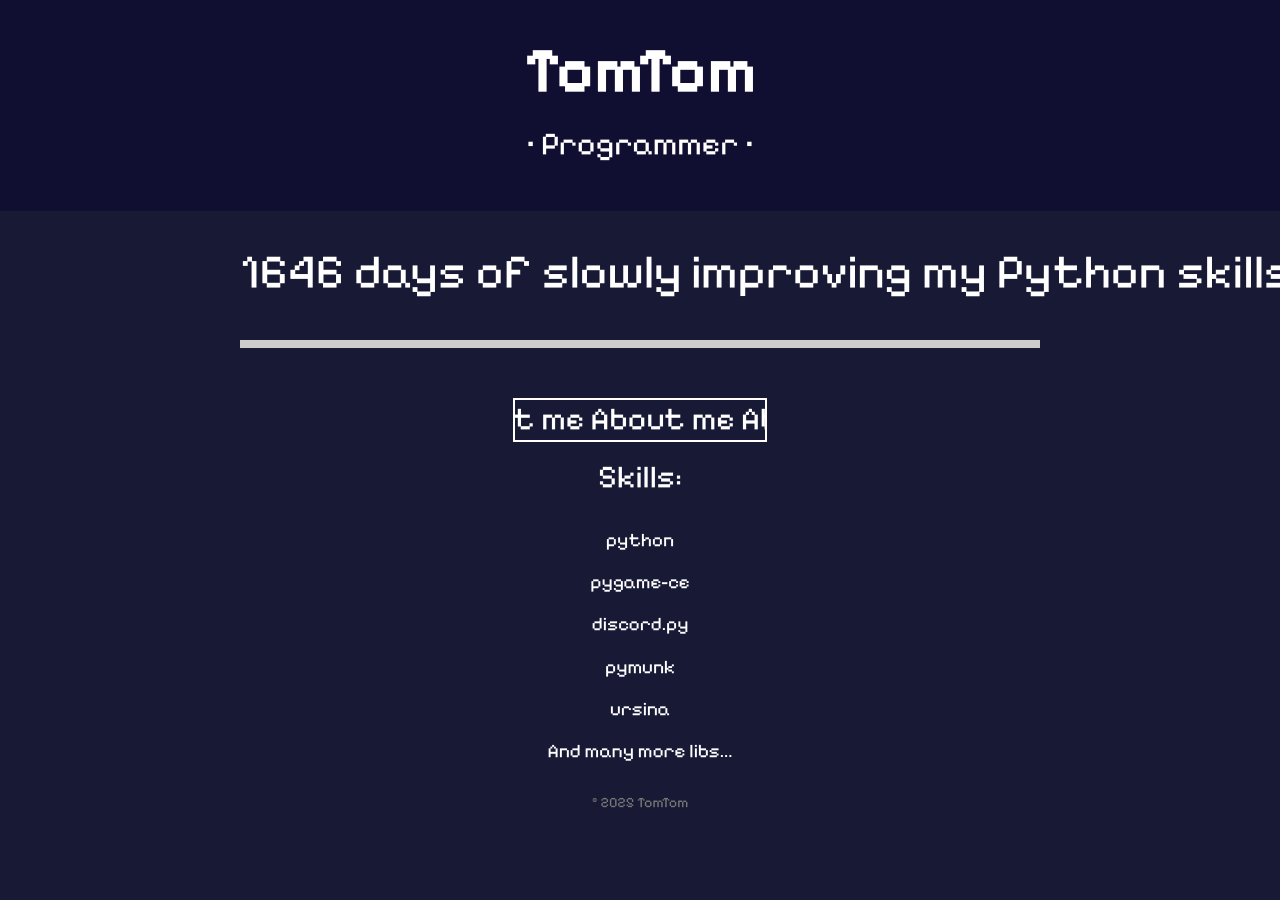
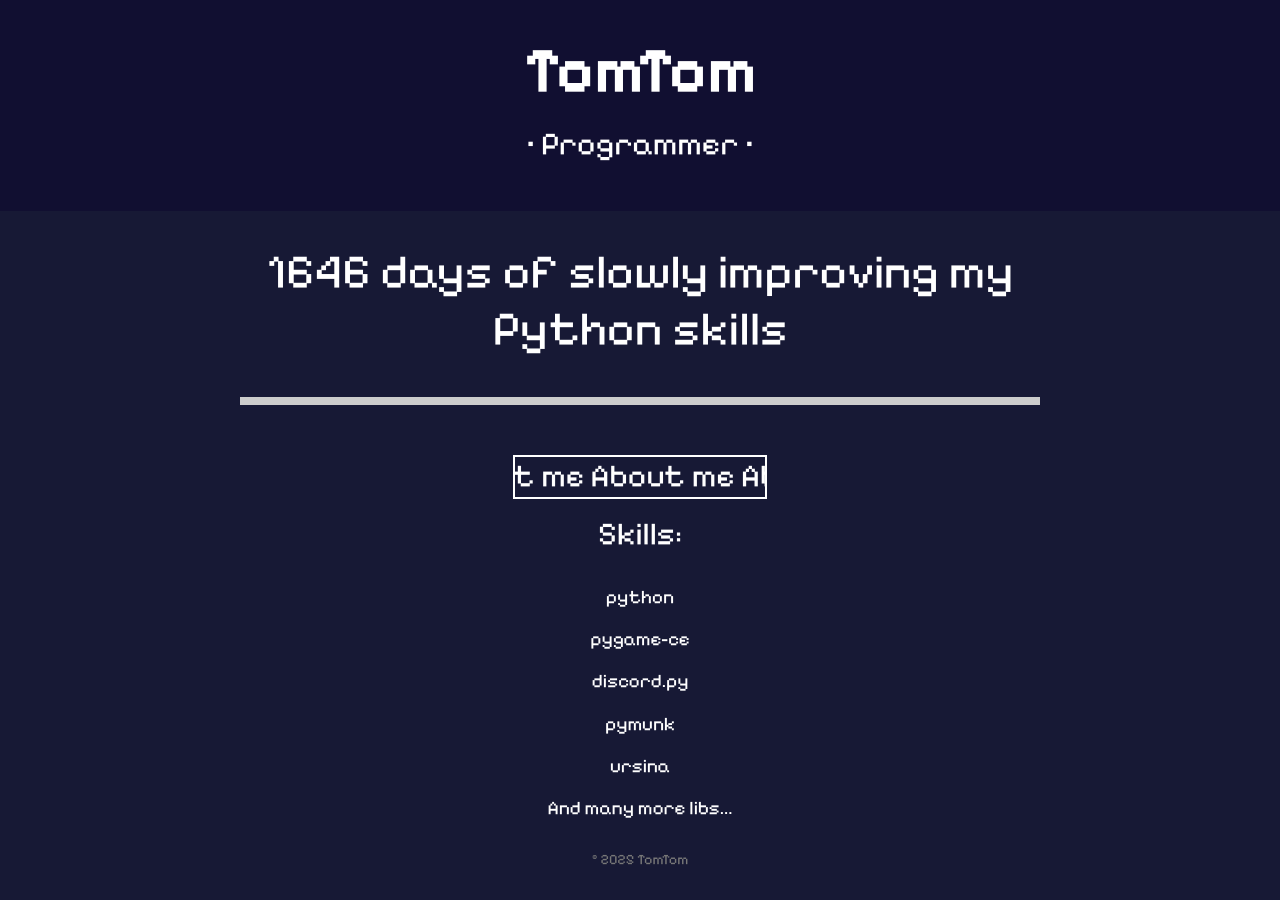
Before and after one commit to THMSCHRST/thmschrst.github.io, a plain HTML site: page index.html in a window 1280 px wide. Before the commit the page ends 843 px from the top, so only its background shows below. Drawn offline with Linux system fonts and the light colour scheme.

Commit message:
Update index.html

```diff
--- a/index.html
+++ b/index.html
@@ -99,7 +99,7 @@
 
     <main>
         <section>
-            <p style="text-align: center;font-size: 3rem;margin: 0rem;white-space: nowrap;"><span id="days-since"></span> days of slowly improving my Python skills</p>
+            <p style="text-align: center;font-size: 3rem;margin: 0rem;"><span id="days-since"></span> days of slowly improving my Python skills</p>
 
             <script>
                 const startDate = new Date('2021-01-01T00:00:00');
```
